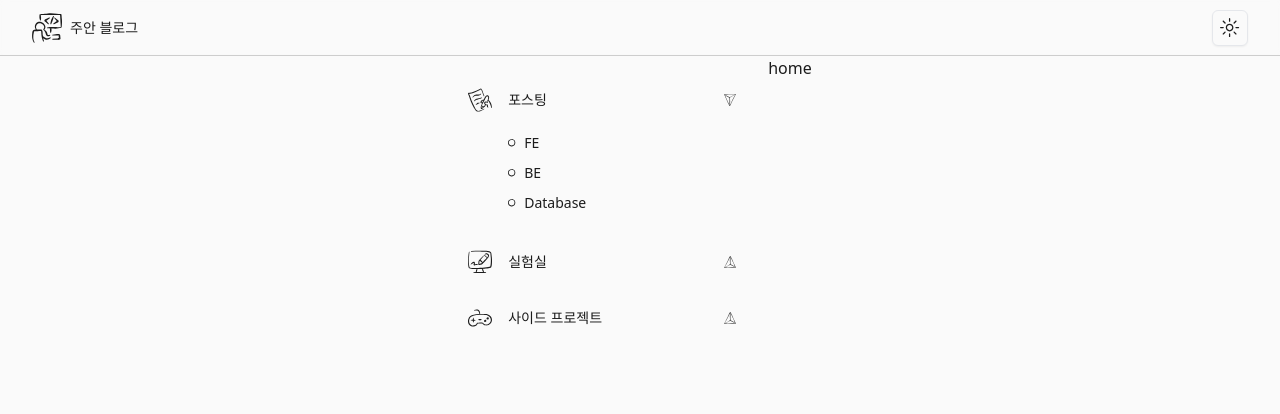
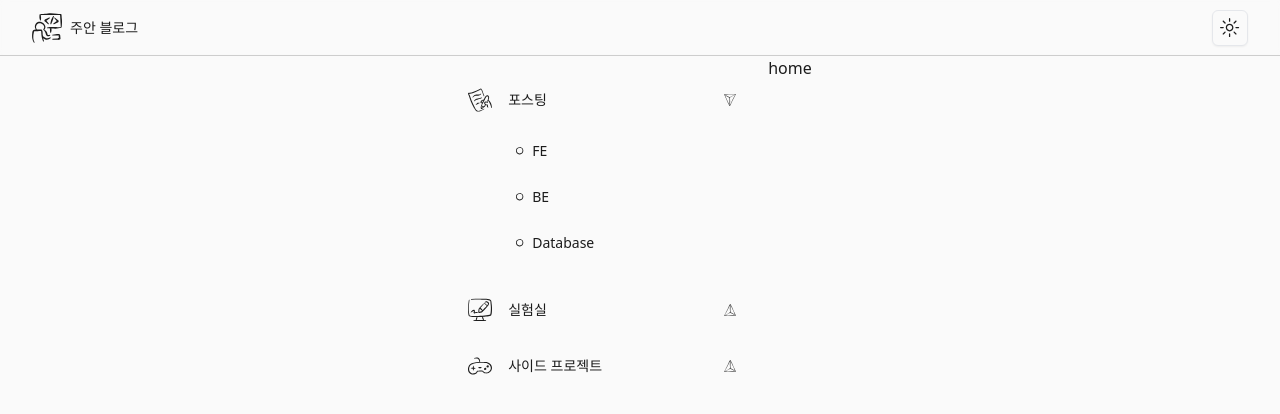
Before and after one commit to shinju4n/tech-blog, a Next.js app: page / in a window 1280 px wide. Shown: the top 414 px of the page. Built offline with nearby package versions, Linux system fonts and the light colour scheme.

Commit message:
feat: 현재 메뉴 표시

```diff
--- a/components/layout/sidebar-item.tsx
+++ b/components/layout/sidebar-item.tsx
@@ -1,18 +1,24 @@
+"use client";
 import { MenuType } from "@/types/LayoutType";
-import { FC, memo } from "react";
+import { type FC, memo } from "react";
+import Link from "next/link";
+import { useSearchParams } from "next/navigation";
 import {
   AccordionContent,
   AccordionItem,
   AccordionTrigger,
 } from "@/components/ui/accordion";
-import Typography from "../ui/typography";
-import Link from "next/link";
-import { EllipsisIcon } from "../Icons";
+import Typography from "@/components/ui/typography";
+
+import { EllipsisIcon } from "@/components/Icons";
+
+import { cn } from "@/lib/utils";
 
 interface SidebarItemProps {
   menu: MenuType;
 }
 const SidebarItem: FC<SidebarItemProps> = ({ menu }) => {
+  const query = useSearchParams();
   return (
     <AccordionItem value={menu.title}>
       <AccordionTrigger>
@@ -27,7 +33,11 @@ const SidebarItem: FC<SidebarItemProps> = ({ menu }) => {
             <div key={subMenu} className="pl-10 p-2">
               <Link
                 href={`/${menu.key}?category=${subMenu}`}
-                className="flex items-center gap-2"
+                className={cn(
+                  "flex items-center gap-2 p-2",
+                  query.get("category") === subMenu &&
+                    "rounded-lg ring-1 ring-foreground/90"
+                )}
               >
                 <EllipsisIcon size={8} />
                 <Typography size="small">{subMenu}</Typography>
```
